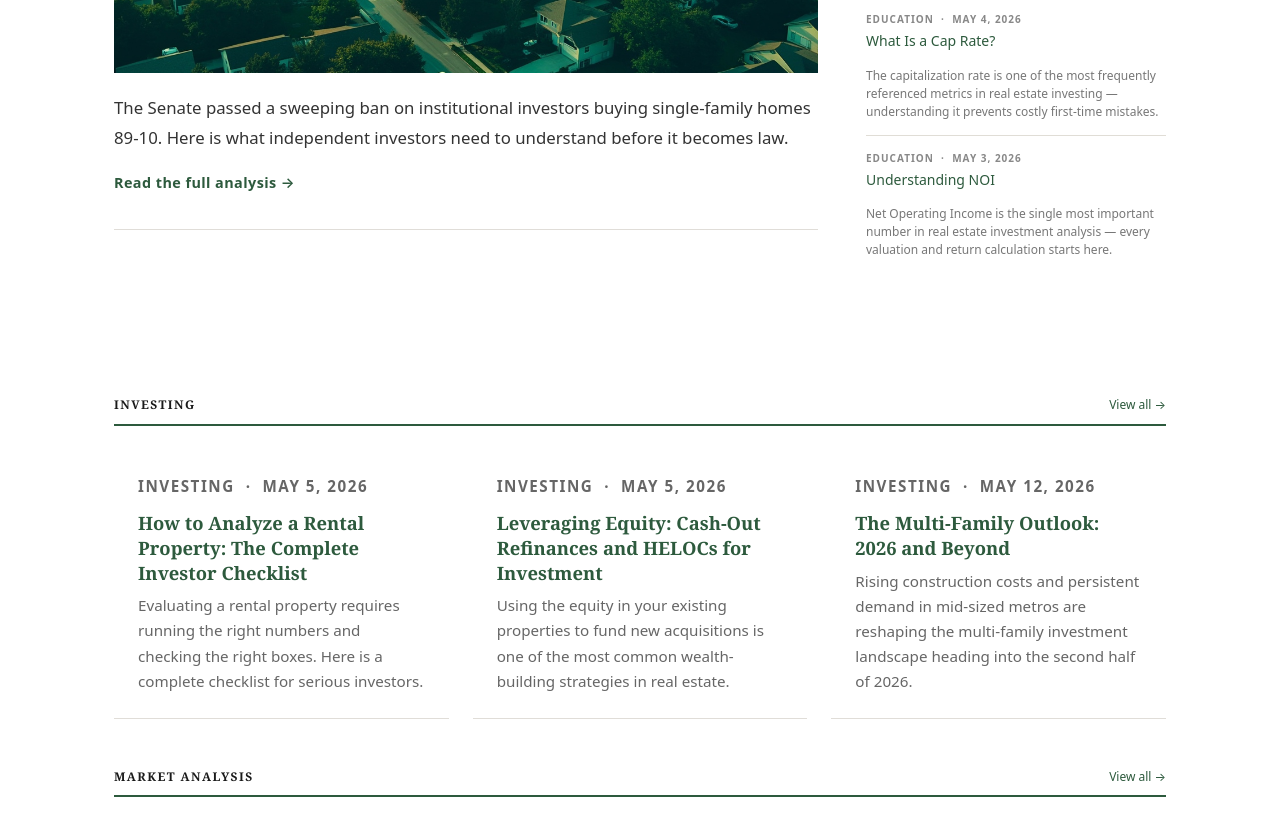
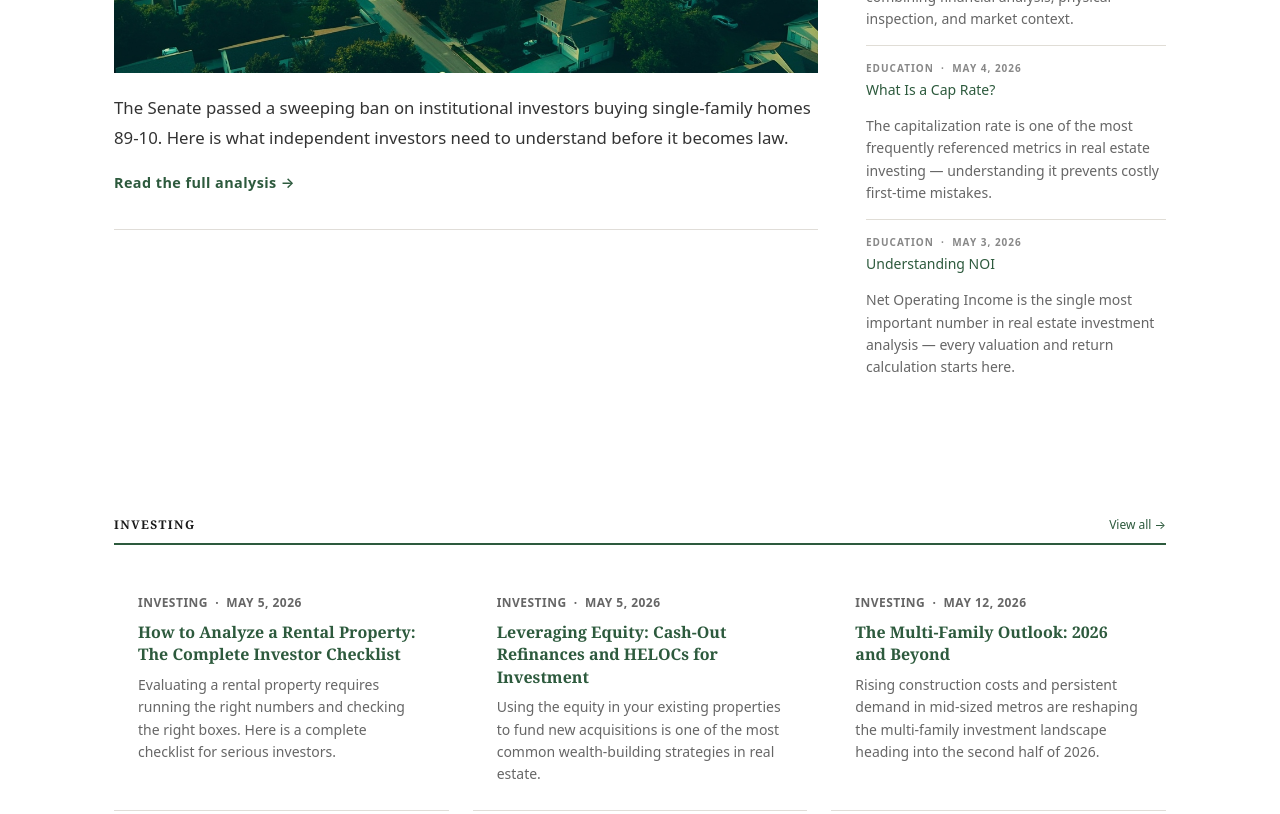
Before and after one commit to michaelbacotti/succession-rebuild, a plain HTML site: page index.html in a window 1280 px wide. Shown: the part 796-1610 px from the top of the page. Drawn offline with Linux system fonts and the light colour scheme.

Commit message:
Fix grid card alignment: reset all margins on card elements, explicit font sizing for card parts, uniform top padding

```diff
--- a/index.html
+++ b/index.html
@@ -22,14 +22,17 @@
    flex-direction: column;
    gap: 0.5rem;
   }
-  .section-cards .article-card .card-meta { margin-top: 0; }
+  .section-cards .article-card .card-meta { margin: 0; padding-top: 0; }
   .section-cards .article-card .card-title { margin: 0; }
   .section-cards .article-card .card-summary { margin: 0; }
+  .section-cards .article-card p.card-meta { font-size: 0.75rem; color: var(--text-light); letter-spacing: 0.04em; }
+  .section-cards .article-card h3.card-title { font-size: 1rem; font-weight: 600; line-height: 1.4; }
+  .section-cards .article-card p.card-summary { font-size: 0.875rem; line-height: 1.6; }
   .section-cards .article-card .card-divider { display: none; }
   .sidebar-preview {
-   font-size: 12px;
-   color: #777;
-   line-height: 1.5;
+   font-size: 0.875rem;
+   color: var(--text-light);
+   line-height: 1.6;
    margin: 4px 0 0;
   }
   @media (max-width: 768px) {
```
